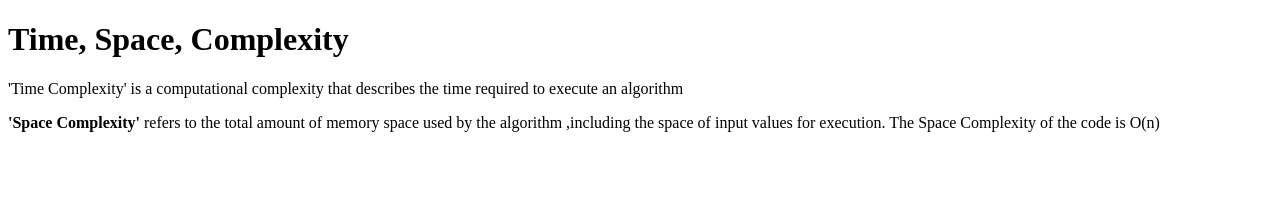
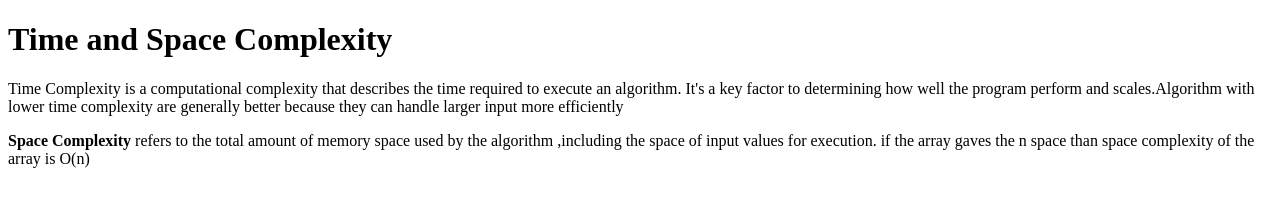
Before and after one commit to acciojob/time-and-space-complexity-Abhishekshukla1234, a website: page main.html in a window 1280 px wide. Drawn offline with Linux system fonts and the light colour scheme.

Commit message:
created a submission

```diff
--- a/main.html
+++ b/main.html
@@ -7,9 +7,9 @@
 
 <body>
 	<!-- the entire body must be written by student -->
-   <h1>Time, Space, Complexity </h1>
-	<p>'Time Complexity' is a  computational complexity that  describes the time  required to  execute an algorithm</p>
-	<p> <b>'Space Complexity' </b> refers to the total amount of memory space used by the algorithm ,including the space of input values for execution. The Space Complexity of the code is O(n)</p>
+   <h1>Time and Space Complexity</h1>
+	<p>Time Complexity is a  computational complexity that  describes the time  required to  execute an algorithm. It's a key factor to determining how well the program perform and scales.Algorithm with lower time complexity are generally better because they can handle larger input more efficiently</p>
+	<p> <b>Space Complexity</b> refers to the total amount of memory space used by the algorithm ,including the space of input values for execution. if the array gaves the n space than space complexity of the array is O(n)</p>
 </script>
 
 </body>
```
